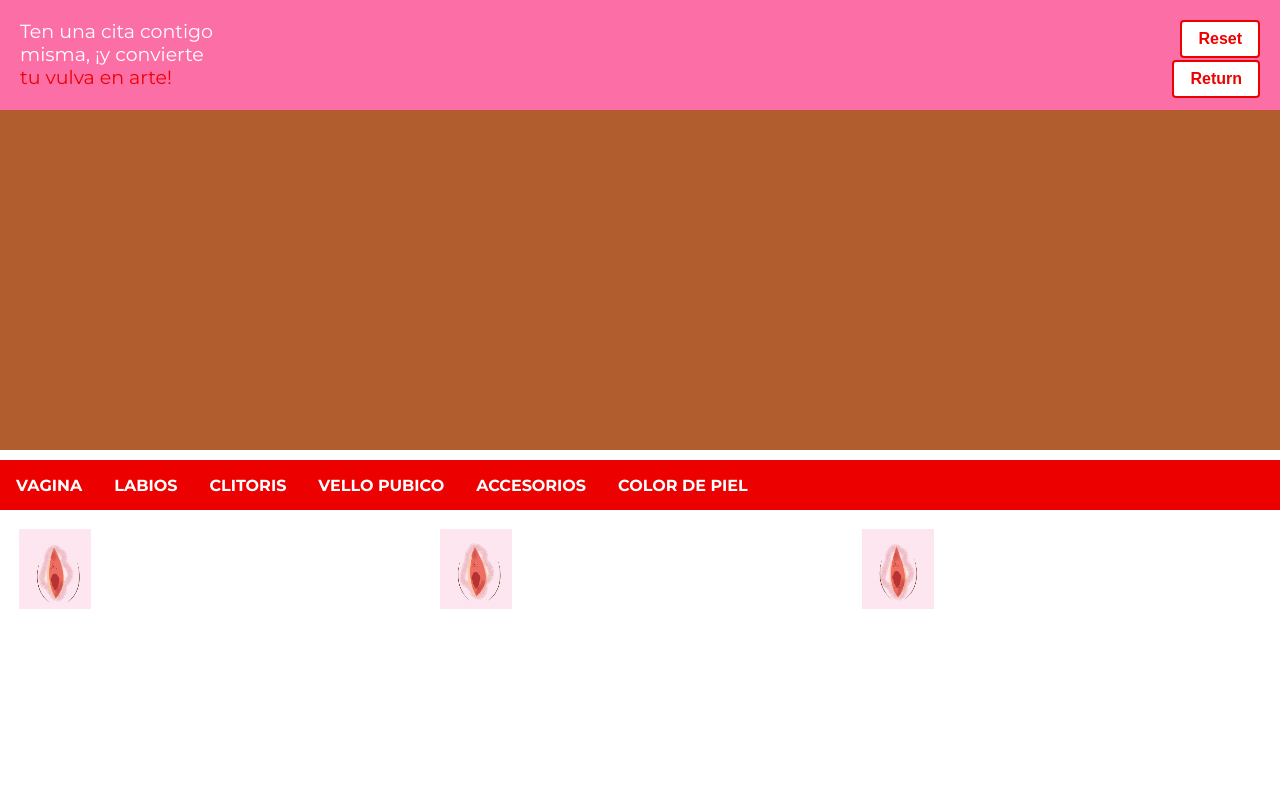
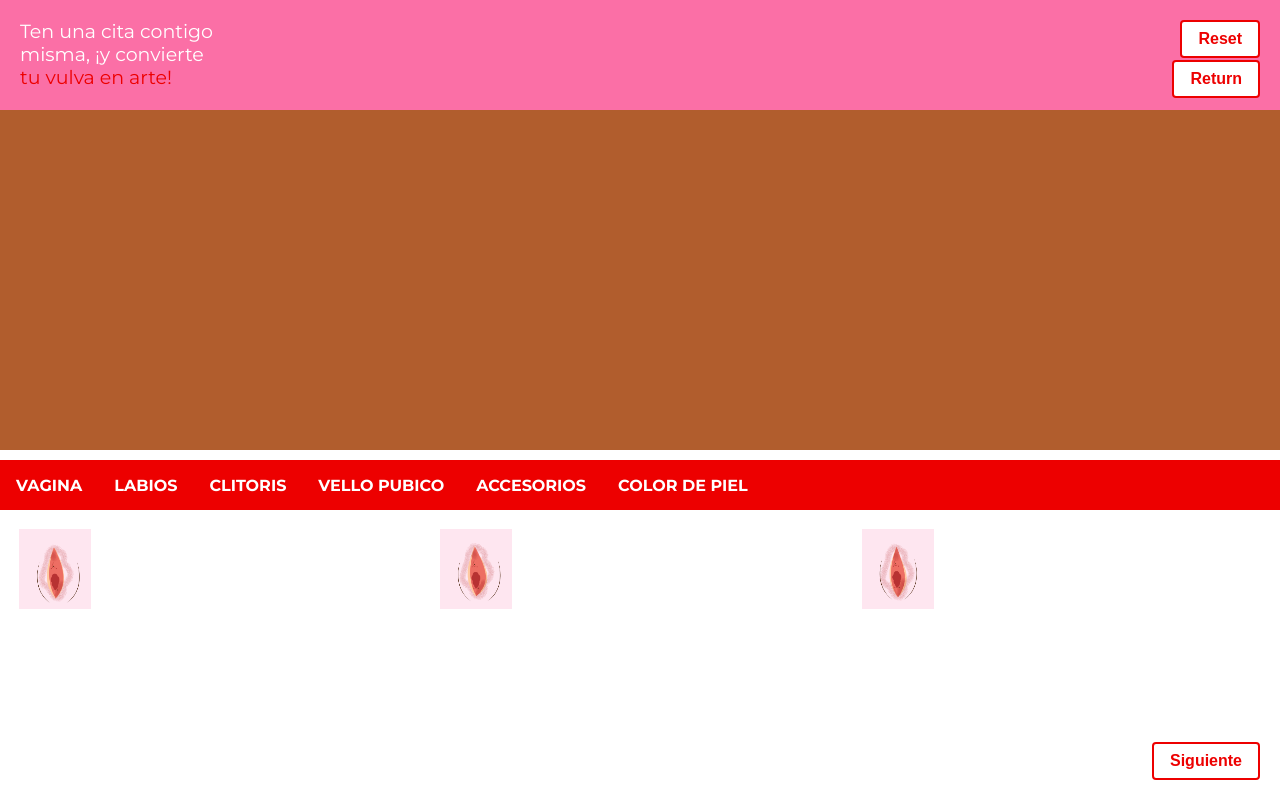
Before and after one commit to cryptodev6/vulvatar-builder, an Angular app: page /image-builder in a window 1280 px wide. Built offline with nearby package versions, Linux system fonts and the light colour scheme.

Commit message:
functionality finised

```diff
--- a/src/app/image-builder/image-builder.component.html
+++ b/src/app/image-builder/image-builder.component.html
@@ -8,7 +8,7 @@
     <div id="canvas" #canvas>
       <button id="reset-button" (click)="reset()">Reset</button>
       <button id="return-button" (click)="returnImage()" class="return-button">Return</button>
-
+      <button id="save-button" (click)="saveImage()" class="return-button">Siguiente</button>
     </div>
     <div class="category-selector">
       <div class="category" (click)="loadImages('vagina')">Vagina</div>
--- a/src/app/image-builder/image-builder.component.scss
+++ b/src/app/image-builder/image-builder.component.scss
@@ -122,3 +122,22 @@
   background-color: rgb(237,0,0);
   color: #fff;
 }
+
+#save-button {
+  position: absolute;
+  bottom: 20px;
+  right: 20px;
+  background-color: #fff;
+  color: rgb(237,0,0);
+  border: 2px solid rgb(237,0,0);
+  border-radius: 4px;
+  padding: 8px 16px;
+  cursor: pointer;
+  font-size: 16px;
+  font-weight: bold;
+}
+
+#save-button:hover {
+  background-color: rgb(237,0,0);
+  color: #fff;
+}
--- a/src/app/image-builder/image-builder.component.ts
+++ b/src/app/image-builder/image-builder.component.ts
@@ -165,4 +165,9 @@ export class ImageBuilderComponent implements OnInit {
     }
   }
 
+  saveImage() {
+    console.log("selectedImages", this.selectedImages);
+    // redirect here
+  }
+
 }
```
